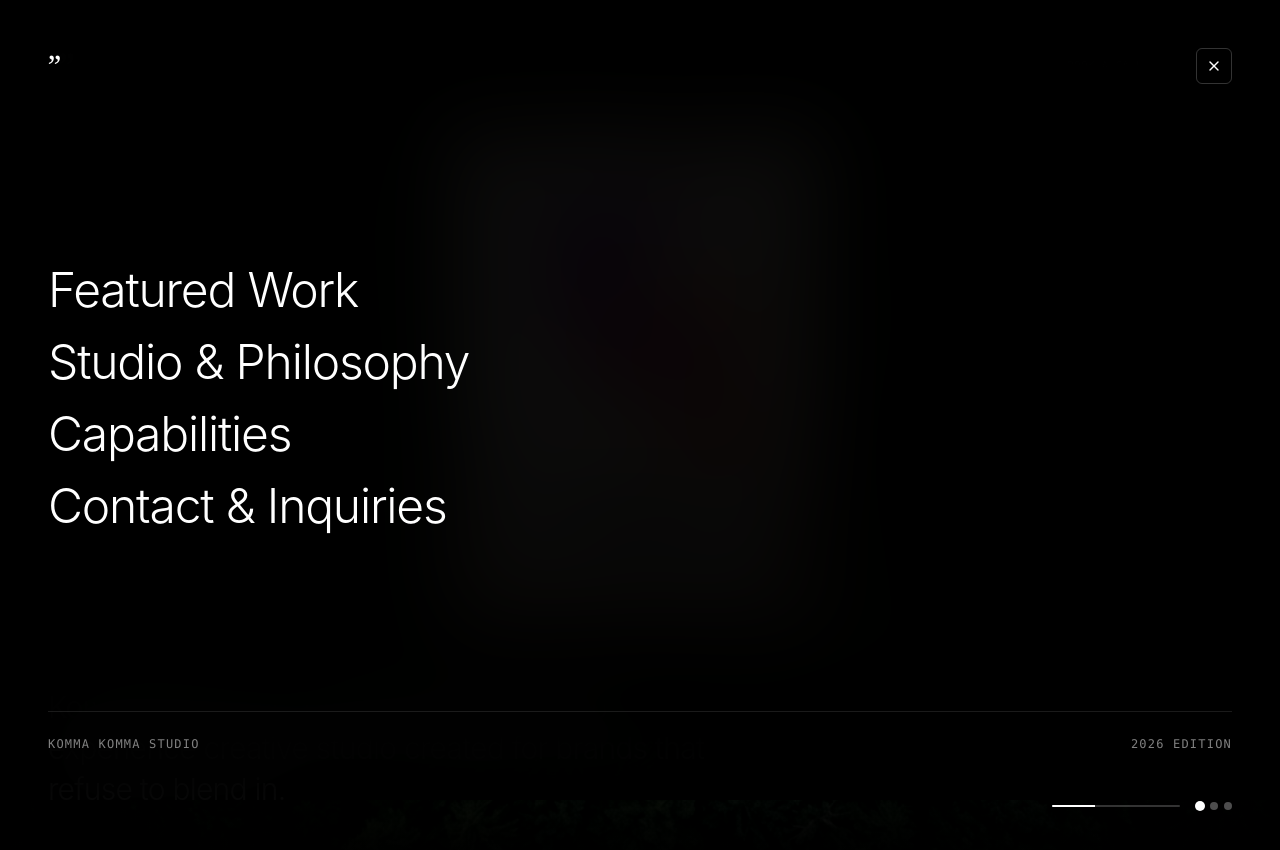
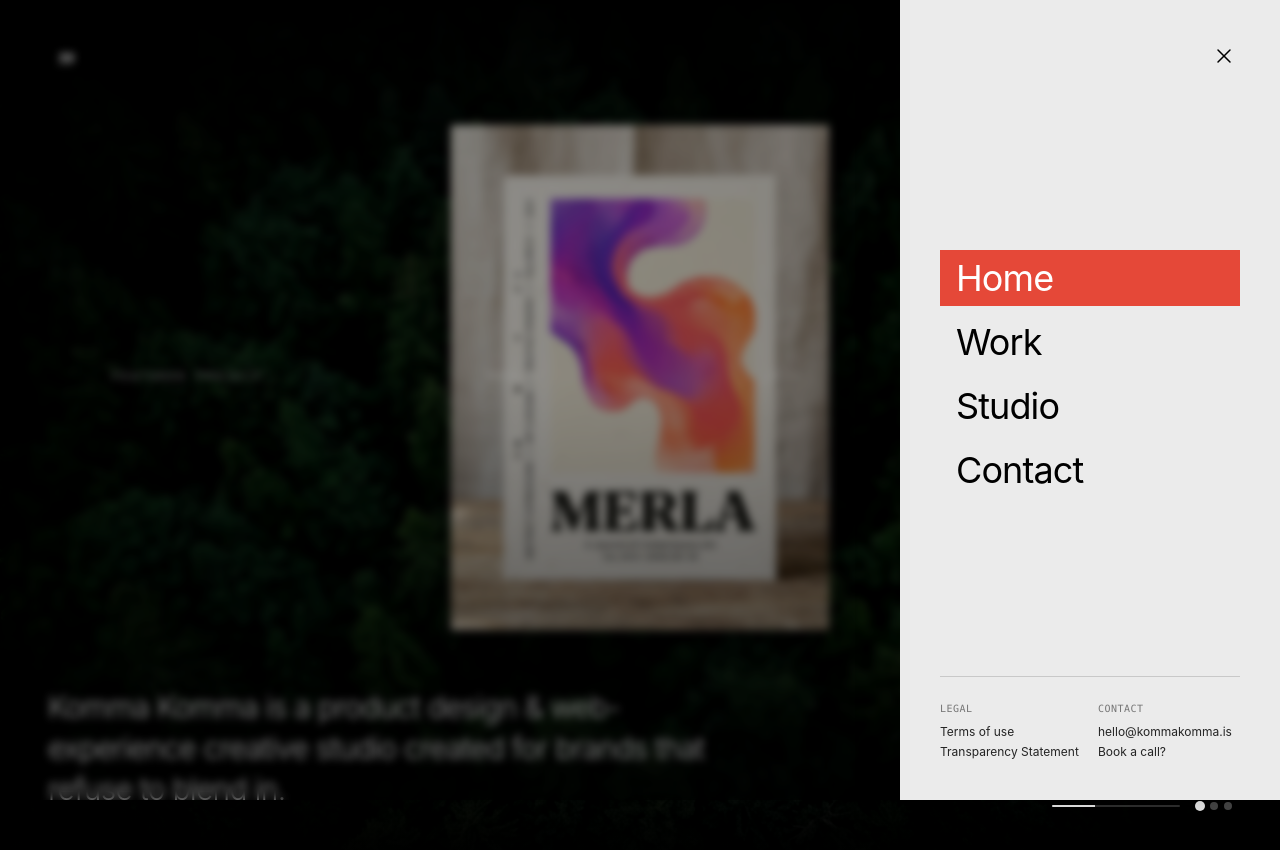
Before and after one commit to rogerinfas/rogerinfas, a Next.js app: page / in a window 1280 px wide. Both pictures are taken after a click on the button 1214 px from the left and 66 px from the top of the page. Shown: the top 850 px of the page. Built offline with nearby package versions, Linux system fonts and the light colour scheme.

Commit message:
feat: implement right side-drawer menu matching reference screenshot

```diff
--- a/src/app/page.tsx
+++ b/src/app/page.tsx
@@ -3,10 +3,11 @@
 import { useState } from "react"
 import Image from "next/image"
 import Link from "next/link"
-import { ArrowUpRight, Menu, X, ArrowRight } from "lucide-react"
+import { ArrowUpRight, X, ArrowRight } from "lucide-react"
 
 export default function Home() {
   const [menuOpen, setMenuOpen] = useState(false)
+  const [activeTab, setActiveTab] = useState("Home")
   const [currentSlide, setCurrentSlide] = useState(0)
 
   const projects = [
@@ -41,6 +42,8 @@ export default function Home() {
         "Spatial audio synthesis interface designed for creative producers and high-end interactive installations.",
     },
   ]
+
+  const navItems = ["Home", "Work", "Studio", "Contact"]
 
   const activeProject = projects[currentSlide]
 
@@ -185,39 +188,85 @@ export default function Home() {
 
       </div>
 
-      {/* Fullscreen Mobile / Drawer Overlay */}
+      {/* RIGHT SIDE DRAWER OVERLAY MATCHING EXACT DESIGN */}
       {menuOpen && (
-        <div className="fixed inset-0 z-50 bg-black/95 backdrop-blur-2xl flex flex-col justify-between p-8 sm:p-12 animate-in fade-in duration-300">
-          <div className="flex justify-between items-center">
-            <span className="font-serif text-3xl">”</span>
+        <>
+          {/* Dark Backdrop */}
+          <div
+            onClick={() => setMenuOpen(false)}
+            className="fixed inset-0 z-40 bg-black/40 backdrop-blur-xs animate-in fade-in duration-300"
+          />
+
+          {/* Side Drawer Panel */}
+          <div className="fixed top-0 right-0 bottom-0 z-50 w-full max-w-[340px] sm:max-w-[380px] bg-[#EBEBEB] text-black shadow-2xl flex flex-col justify-between p-8 sm:p-10 animate-in slide-in-from-right duration-300">
+
+            {/* Drawer Top Header with X Close */}
+            <div className="flex justify-end">
               <button
                 onClick={() => setMenuOpen(false)}
-              className="size-9 flex items-center justify-center rounded-md border border-white/20 text-white"
+                className="text-black hover:opacity-60 transition-opacity p-1 cursor-pointer"
+                aria-label="Close Navigation Menu"
               >
-              <X className="size-4" />
+                <X className="size-6 stroke-[1.5]" />
               </button>
             </div>
 
-          <nav className="flex flex-col gap-6 text-3xl sm:text-5xl font-light tracking-tight">
-            <Link href="#featured" onClick={() => setMenuOpen(false)} className="hover:opacity-60 transition-opacity">
-              Featured Work
-            </Link>
-            <Link href="#studio" onClick={() => setMenuOpen(false)} className="hover:opacity-60 transition-opacity">
-              Studio & Philosophy
-            </Link>
-            <Link href="#services" onClick={() => setMenuOpen(false)} className="hover:opacity-60 transition-opacity">
-              Capabilities
-            </Link>
-            <Link href="#contact" onClick={() => setMenuOpen(false)} className="hover:opacity-60 transition-opacity">
-              Contact & Inquiries
-            </Link>
-          </nav>
+            {/* Menu Items List */}
+            <div className="flex flex-col gap-2 my-auto">
+              {navItems.map((item) => {
+                const isActive = activeTab === item
+                return (
+                  <button
+                    key={item}
+                    onClick={() => {
+                      setActiveTab(item)
+                      setMenuOpen(false)
+                    }}
+                    className={`text-left text-3xl sm:text-4xl font-sans tracking-tight transition-all px-4 py-2 ${
+                      isActive
+                        ? "bg-[#E54838] text-white font-normal"
+                        : "text-black hover:opacity-60 font-normal"
+                    }`}
+                  >
+                    {item}
+                  </button>
+                )
+              })}
+            </div>
 
-          <div className="flex justify-between text-xs font-mono tracking-widest text-white/50 border-t border-white/10 pt-6">
-            <span>KOMMA KOMMA STUDIO</span>
-            <span>2026 EDITION</span>
+            {/* Drawer Footer Details */}
+            <div className="border-t border-black/15 pt-6 grid grid-cols-2 gap-4 text-left">
+
+              {/* Column 1: Legal */}
+              <div>
+                <p className="text-[10px] font-mono uppercase text-black/50 tracking-wider mb-2">Legal</p>
+                <div className="space-y-1">
+                  <a href="#terms" className="text-xs text-black/85 hover:text-black block transition-colors">
+                    Terms of use
+                  </a>
+                  <a href="#transparency" className="text-xs text-black/85 hover:text-black block transition-colors">
+                    Transparency Statement
+                  </a>
                 </div>
               </div>
+
+              {/* Column 2: Contact */}
+              <div>
+                <p className="text-[10px] font-mono uppercase text-black/50 tracking-wider mb-2">Contact</p>
+                <div className="space-y-1">
+                  <a href="mailto:hello@kommakomma.is" className="text-xs text-black/85 hover:text-black block transition-colors">
+                    hello@kommakomma.is
+                  </a>
+                  <a href="mailto:hello@kommakomma.is" className="text-xs text-black/85 hover:text-black block transition-colors">
+                    Book a call?
+                  </a>
+                </div>
+              </div>
+
+            </div>
+
+          </div>
+        </>
       )}
 
     </div>
```
Lines whose indentation alone changed are shown as unchanged.
